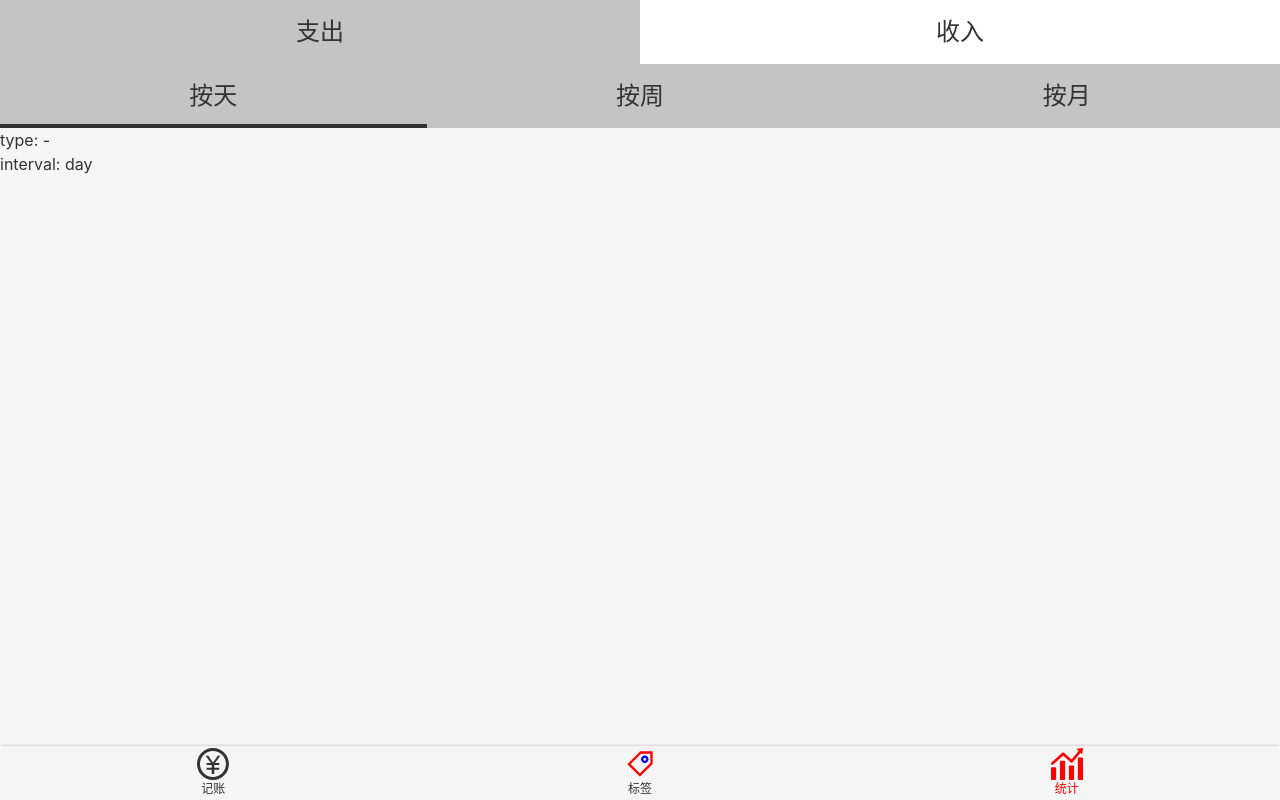
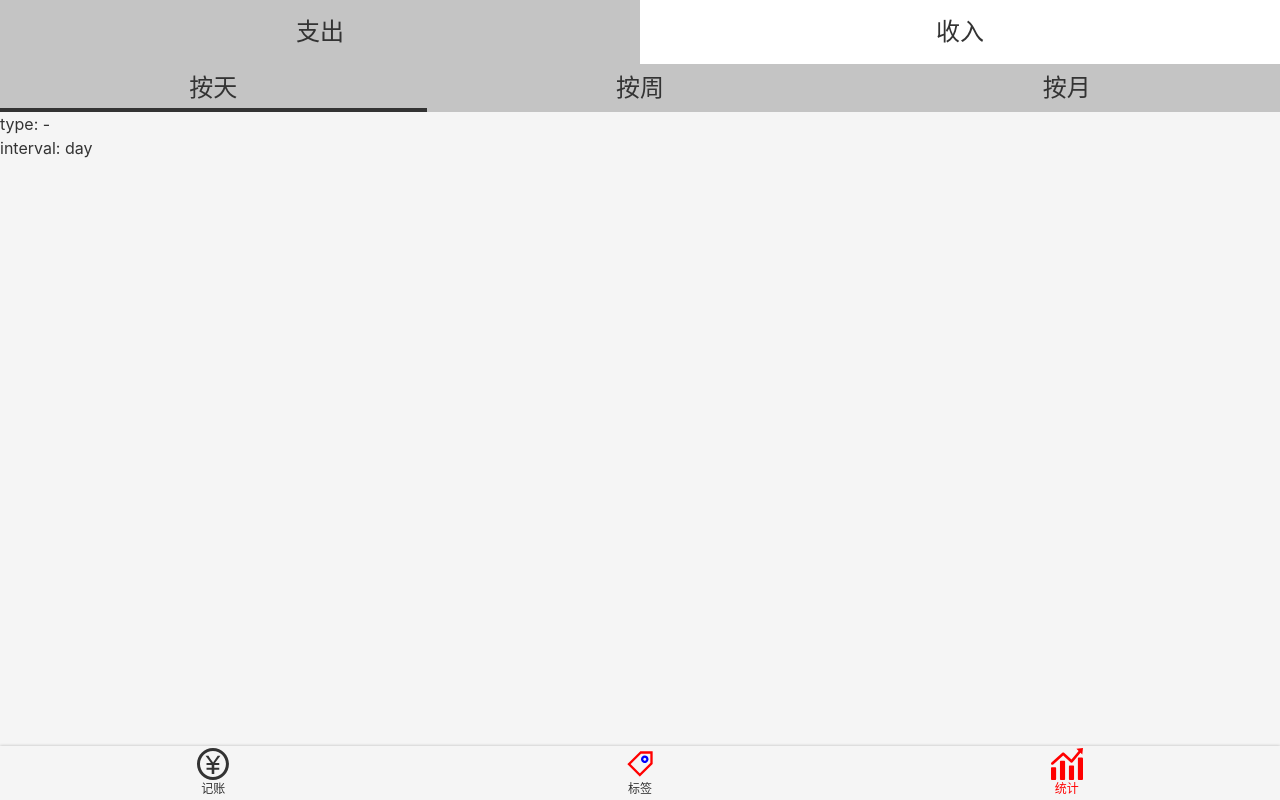
Before and after one commit to woshidw/QinXiu-J, a Vue app: page /#/statistics in a window 1280 px wide. Built offline with nearby package versions, Linux system fonts and the light colour scheme.

Commit message:
更新CSS

```diff
--- a/src/components/Tabs.vue
+++ b/src/components/Tabs.vue
@@ -1,6 +1,6 @@
 <template>
-  <ul class="tabs">
-    <li v-for="item in dataSource" :key="item.value"
+  <ul class="tabs" :class="{[classPrefix+ '-tabs']: classPrefix}">
+    <li v-for="item in dataSource" :key="item.value" class="tabs-item"
         :class="liClass(item)" @click="select(item)">{{ item.text }}
     </li>
   </ul>
@@ -41,7 +41,7 @@ export default class Tabs extends Vue {
   text-align: center;
   font-size: 24px;
 
-  > li {
+  &-item {
     width: 50%;
     height: 64px;
     display: flex;
--- a/src/views/Statistics.vue
+++ b/src/views/Statistics.vue
@@ -24,6 +24,9 @@
     }
   }
 }
+::v-deep .interval-tabs-item{
+  height: 48px;
+}
 </style>
 
 <script lang="ts">
```
